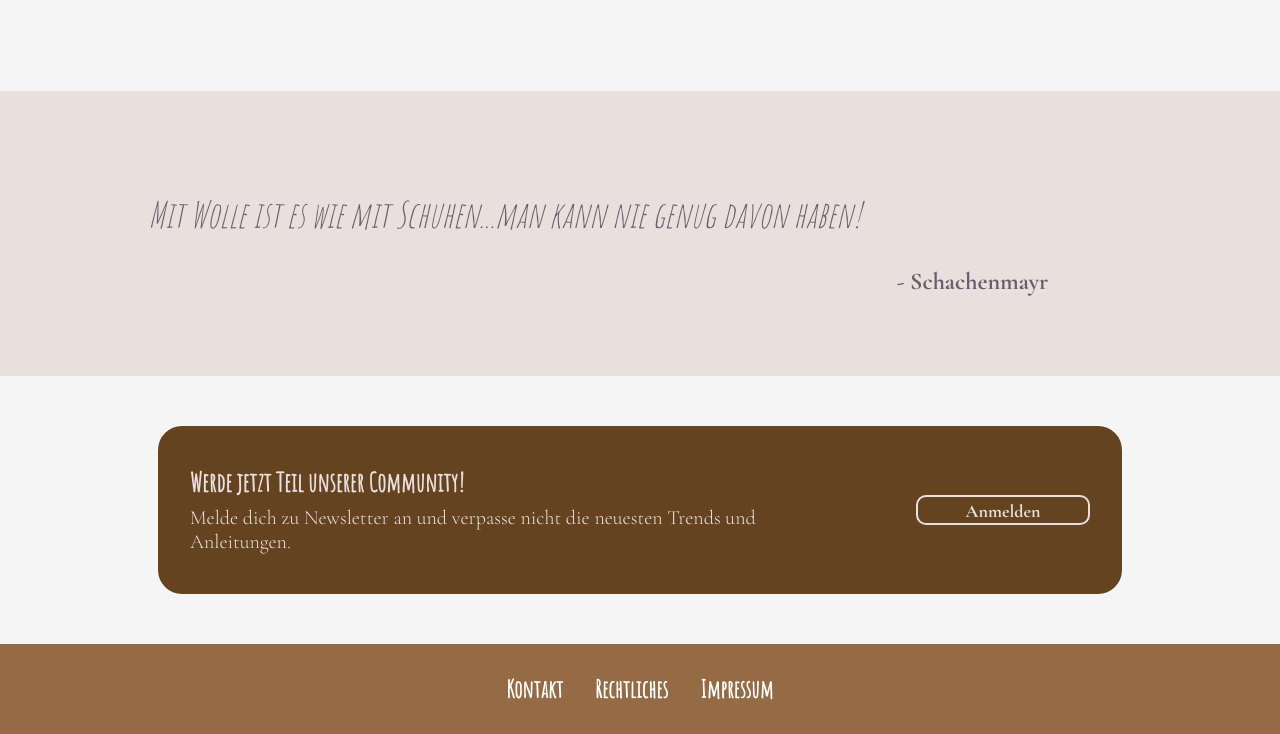
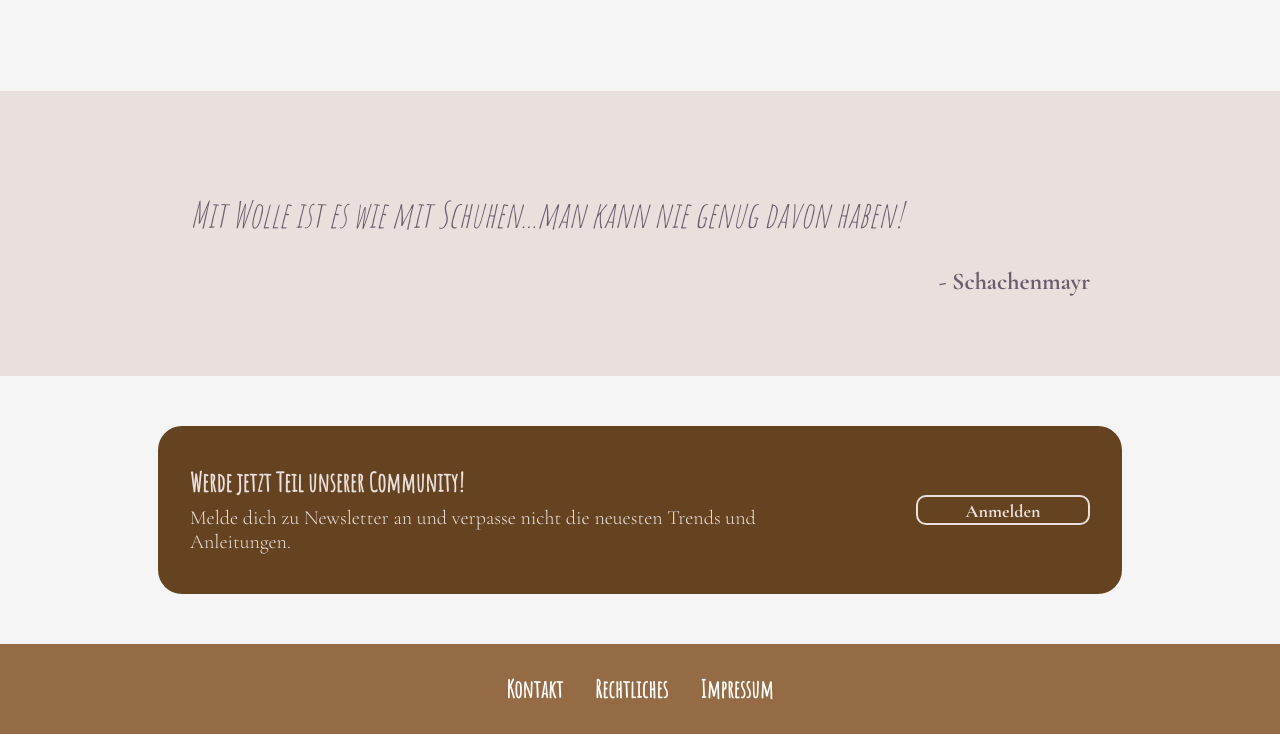
Before and after one commit to VitaliaSvirskaja/Project-Landing-Page, a plain HTML site: page index.html in a window 1280 px wide. Shown: the part 901-1635 px from the top of the page. Drawn offline with nearby package versions, Linux system fonts and the light colour scheme.

Commit message:
Adjustes Quote Position

```diff
--- a/style.css
+++ b/style.css
@@ -150,6 +150,7 @@ text-align: center;
     margin: auto;
     gap: 30px;
     background-color: #e9e0de;
+    align-items: center;
 
 }
 
@@ -159,7 +160,6 @@ text-align: center;
     font-size: 36px;
     font-style: italic;
     font-weight: lighter;
-    padding: 0px 124px;
 }
 
 .quote-line2 {
@@ -167,7 +167,6 @@ text-align: center;
     width: 100%;
     text-align: right;
     font-weight: bold;
-    padding: 0px 124px;
     font-family: 'Cormorant Garamond', serif;
     font-size: 24px;
 
```
